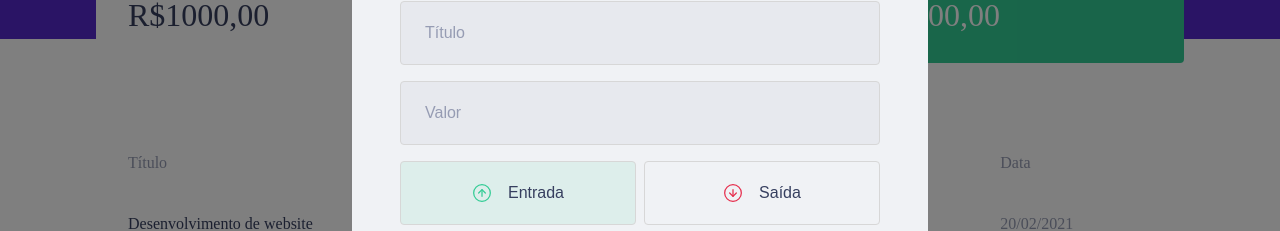
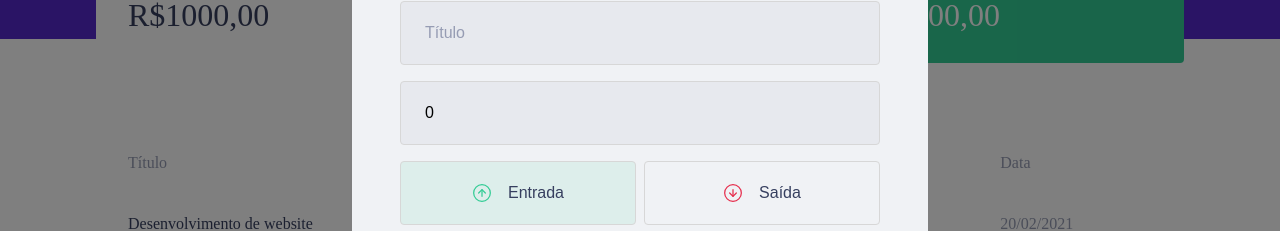
Before and after one commit to Victor-BwD/Control_Money, a React (Create React App) app: page / in a window 1280 px wide. Both pictures are taken after a click on the button "Nova transação". Shown: the part 233-464 px from the top of the page. Built offline with nearby package versions, Linux system fonts and the light colour scheme; no server answers; what miragejs would draw is missing.

Commit message:
useState e função para salvar item no formulário.

```diff
--- a/src/components/NewTransactionModal/index.tsx
+++ b/src/components/NewTransactionModal/index.tsx
@@ -3,7 +3,7 @@ import { Container, TransactionTypeContainer, RadioBox } from '../NewTransaction
 import closeImg from '../../assets/close.svg';
 import incomeImg from '../../assets/income.svg';
 import outcomeImg from '../../assets/outcome.svg';
-import { useState } from 'react';
+import { FormEvent, useState } from 'react';
 
 
 interface NewTransactionModalProps{
@@ -12,9 +12,15 @@ interface NewTransactionModalProps{
 }
 
 export function NewTransactionModal({isOpen, onRequestClose}: NewTransactionModalProps){
+  const [title, setTitle] = useState('');
+  const [value, setValue] = useState(0);
+  const [category, setCategory] = useState('');
+
   const [type, setType] = useState('deposit');//setar o tipo de transação
 
-
+  function handleCreateNewTransaction(event: FormEvent){
+    event.preventDefault();
+  }
 
     return(
         <Modal
@@ -27,16 +33,20 @@ export function NewTransactionModal({isOpen, onRequestClose}: NewTransactionModa
                 <img src={closeImg} alt="Fechar modal"/>
               </button>
 
-              <Container>
+              <Container onSubmit={handleCreateNewTransaction}>
               <h2>Cadastrar Transação</h2>
 
               <input
                 placeholder="Título"
+                value={title}
+                onChange={event => setTitle(event.target.value)}
               />
 
               <input
                 type="number"
                 placeholder="Valor"
+                value={value}
+                onChange={event => setValue(Number(event.target.value))}
               />
 
               <TransactionTypeContainer>
@@ -63,6 +73,8 @@ export function NewTransactionModal({isOpen, onRequestClose}: NewTransactionModa
 
               <input
                 placeholder="Categoria"
+                value={category}
+                onChange={event => setCategory(event.target.value)}
               />
 
               <button type="submit">
```
